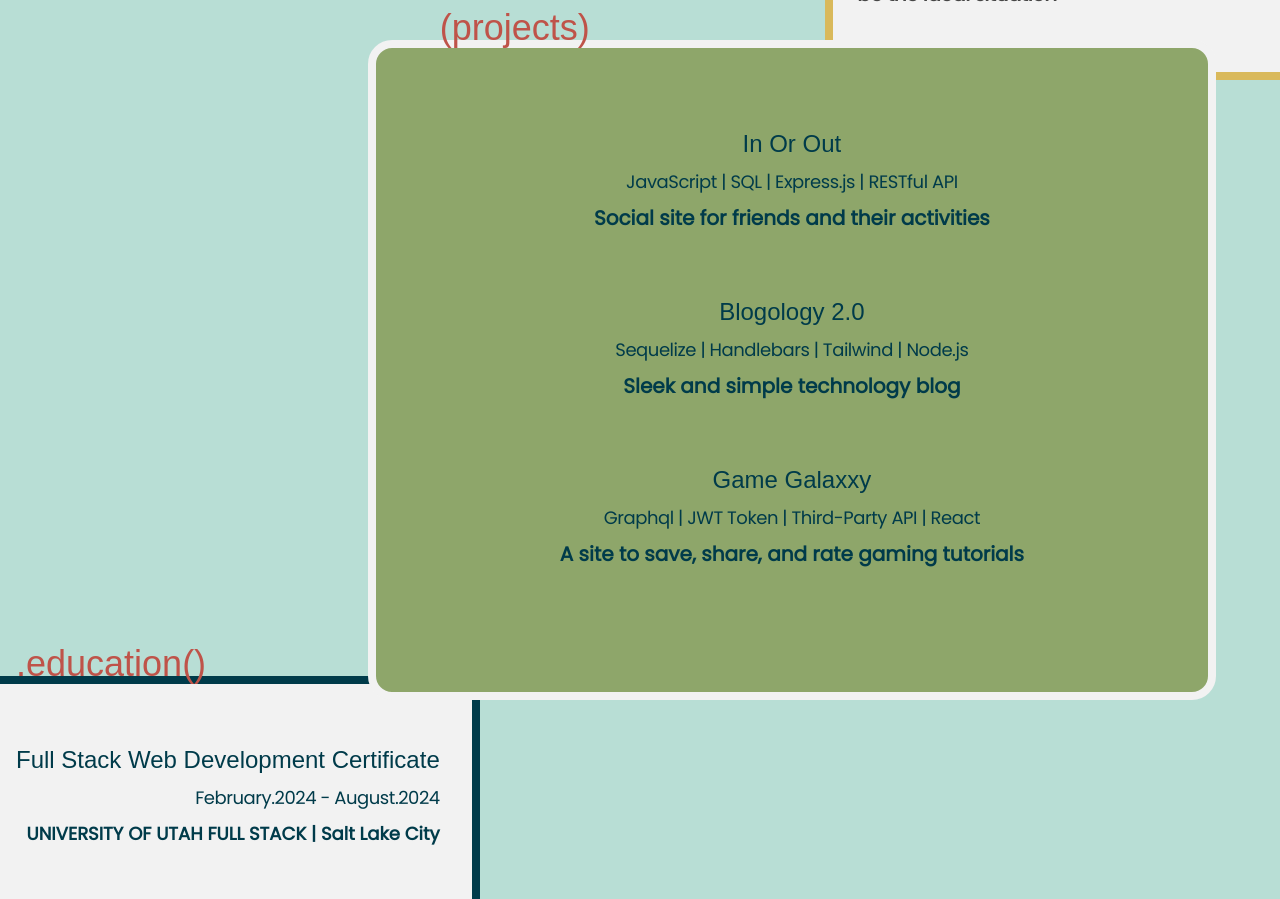
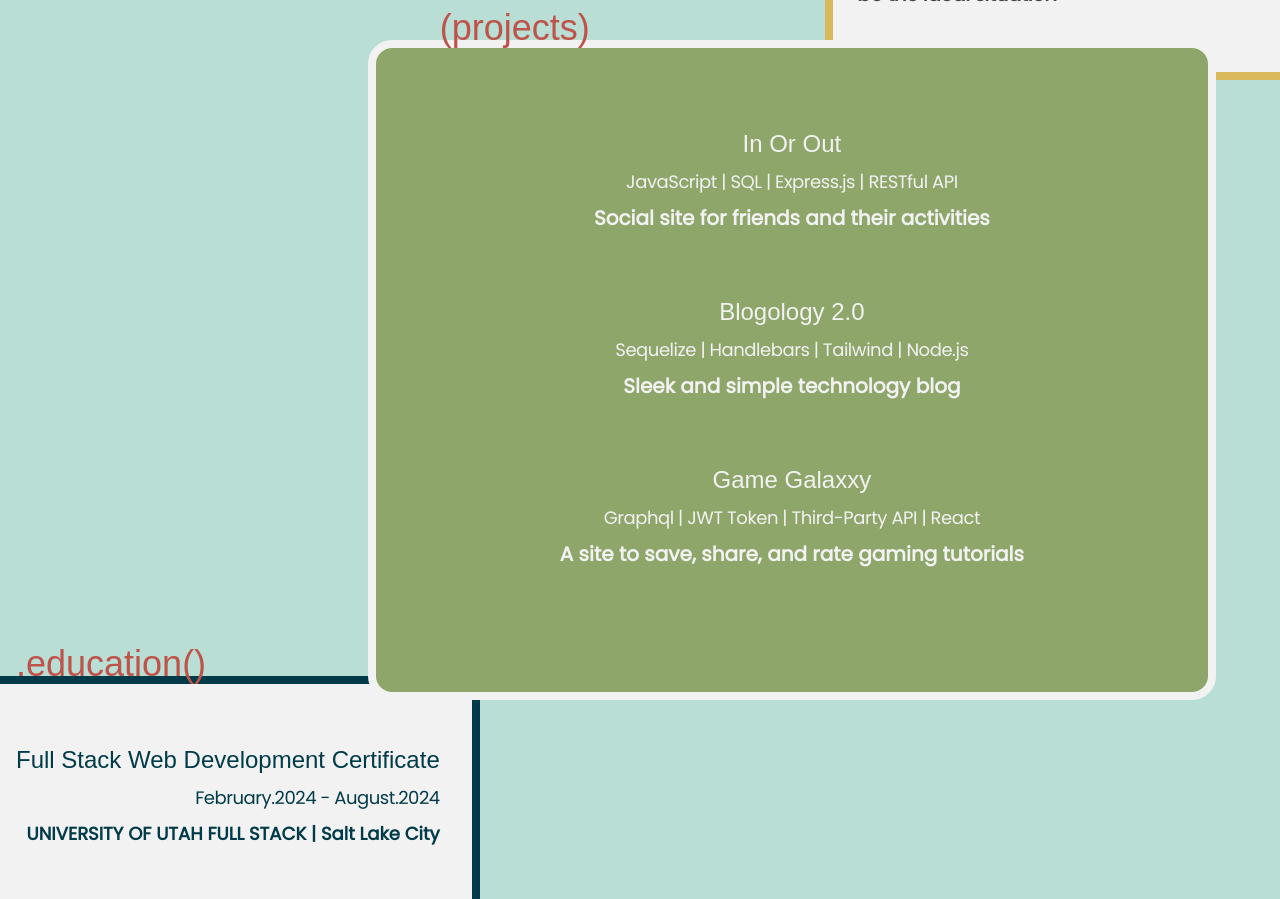
Before and after one commit to ThisTish/Portfolio_of_Tish, a React (Vite) app: page /resume in a window 1280 px wide. Shown: the part 980-1879 px from the top of the page. Built offline with nearby package versions, Linux system fonts and the light colour scheme; a web font is replaced by a local one.

Commit message:
text tweek

```diff
--- a/Plans/plans.js
+++ b/Plans/plans.js
@@ -32,6 +32,7 @@
 					// *tech used
 					// *my role
 					// *problem solved
+			//* underline animation. grows out from middle
 
 
 // !CUSTOM DOMAIN
--- a/src/components/Resume/Projects.jsx
+++ b/src/components/Resume/Projects.jsx
@@ -38,7 +38,7 @@ const Projects = () => {
 
 
 
-      <div key={project.id} className=" text-secondary space-y-2">
+      <div key={project.id} className=" text-highlight space-y-2">
         <h4 className='font-sans font-xl lg:text-2xl lg:mt-10'><a href={project.url}>{project.title}</a></h4>
         <p className=" font-light tracking-tight text-sm lg:text-lg">
           {project.languages}
```
